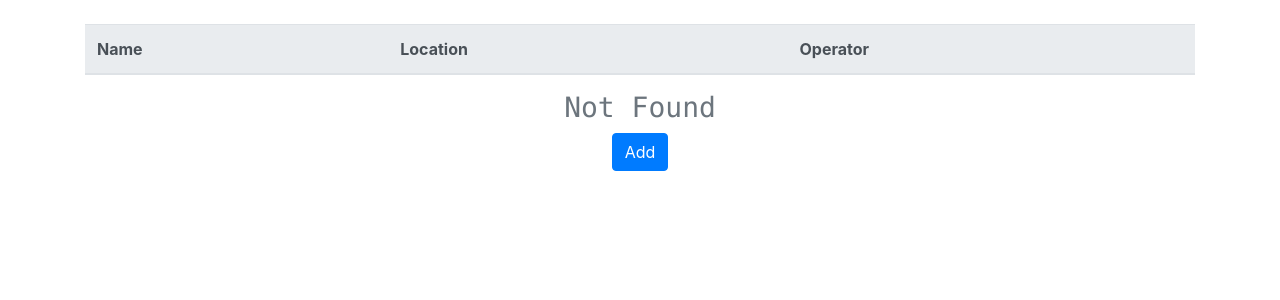
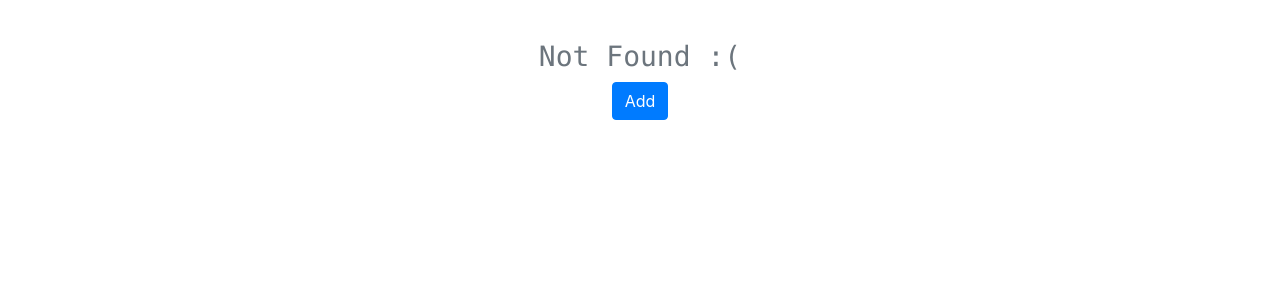
Before and after one commit to ZackReuz/callerdetails, a PHP site: page /result.php?mobile=1 in a window 1280 px wide. Shown: the top 300 px of the page. Run offline with PHP 8.4, Linux system fonts and the light colour scheme; data that the repository does not hold is empty.

Commit message:
final submit

```diff
--- a/addNew.php
+++ b/addNew.php
@@ -21,14 +21,14 @@
         $sql = "INSERT INTO details values ('$mobile','$caller','$location','$operator');";
 
         if ($conn->query($sql) === TRUE) {
-            echo "New record created successfully";
+            echo "<h3>Details added successfully</h3>";
           } else {
             echo "Error: " . $sql . "<br>" . $conn->error;
           }
 
           $conn->close();
         ?>
-        <a href="./index.php">Go to Home</a>
+        <a class="btn btn-link" href="./index.php">Go to Home</a>
 
     </div>
 
--- a/result.php
+++ b/result.php
@@ -27,23 +27,30 @@
             <thead class="thead-light ">
                 <tr>
 
-                    <th scope="col">Name</th>
-                    <th scope="col">Location</th>
-                    <th scope="col">Operator</th>
+
+
+
+
+
+                    <?php
+                    if ($result->num_rows > 0) {
+                        echo "<th>Name</th>";
+                        echo "<th>Location</th>";
+                        echo "<th>Operator</th>";
+                    ?>
                 </tr>
             </thead>
             <tbody>
+            <?php
 
 
-                <?php
-                if ($result->num_rows > 0) {
-                    // output data of each row
-                    while ($row = $result->fetch_assoc()) {
-                        echo "<tr> <td> " . $row["callerName"] . "</td><td>" . $row["location"] . " </td><td>" . $row["operator"] . "</td></tr>";
+                        // output data of each row
+                        while ($row = $result->fetch_assoc()) {
+                            echo "<tr> <td> " . $row["callerName"] . "</td><td>" . $row["location"] . " </td><td>" . $row["operator"] . "</td></tr>";
+                        }
                     }
-                }
-                $conn->close();
-                ?>
+                    $conn->close();
+            ?>
 
 
 
@@ -58,7 +65,7 @@
         <?php
 
         if ($result->num_rows == 0) {
-            echo "<h3 class='text-center text-muted text-monospace'>Not Found</h3>";
+            echo "<h3 class='text-center text-muted text-monospace'>Not Found :(</h3>";
             echo "<button class='d-block m-auto btn btn-primary mt-4' data-toggle='modal' data-target='#exampleModal'>Add</button>";
         }
         ?>
```
